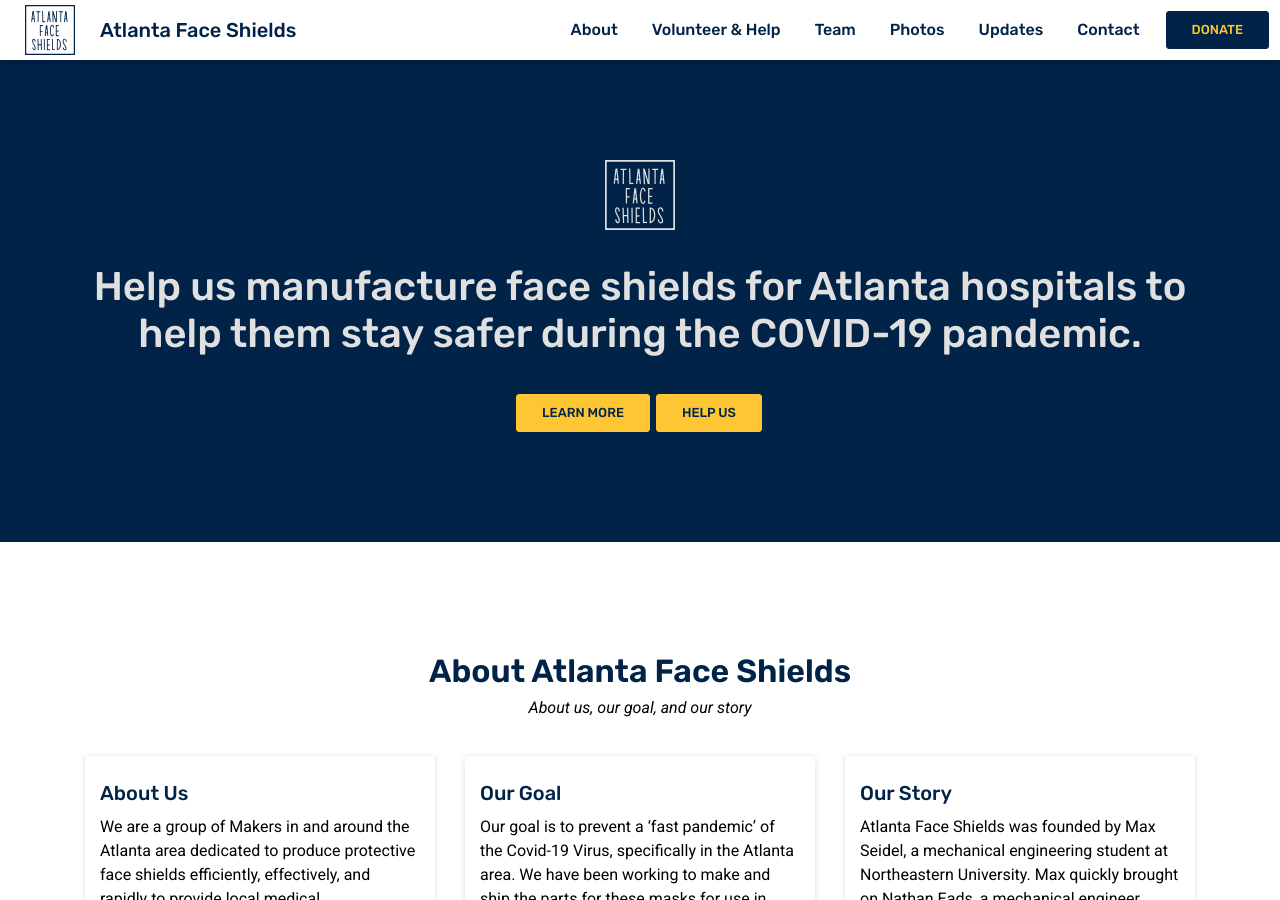
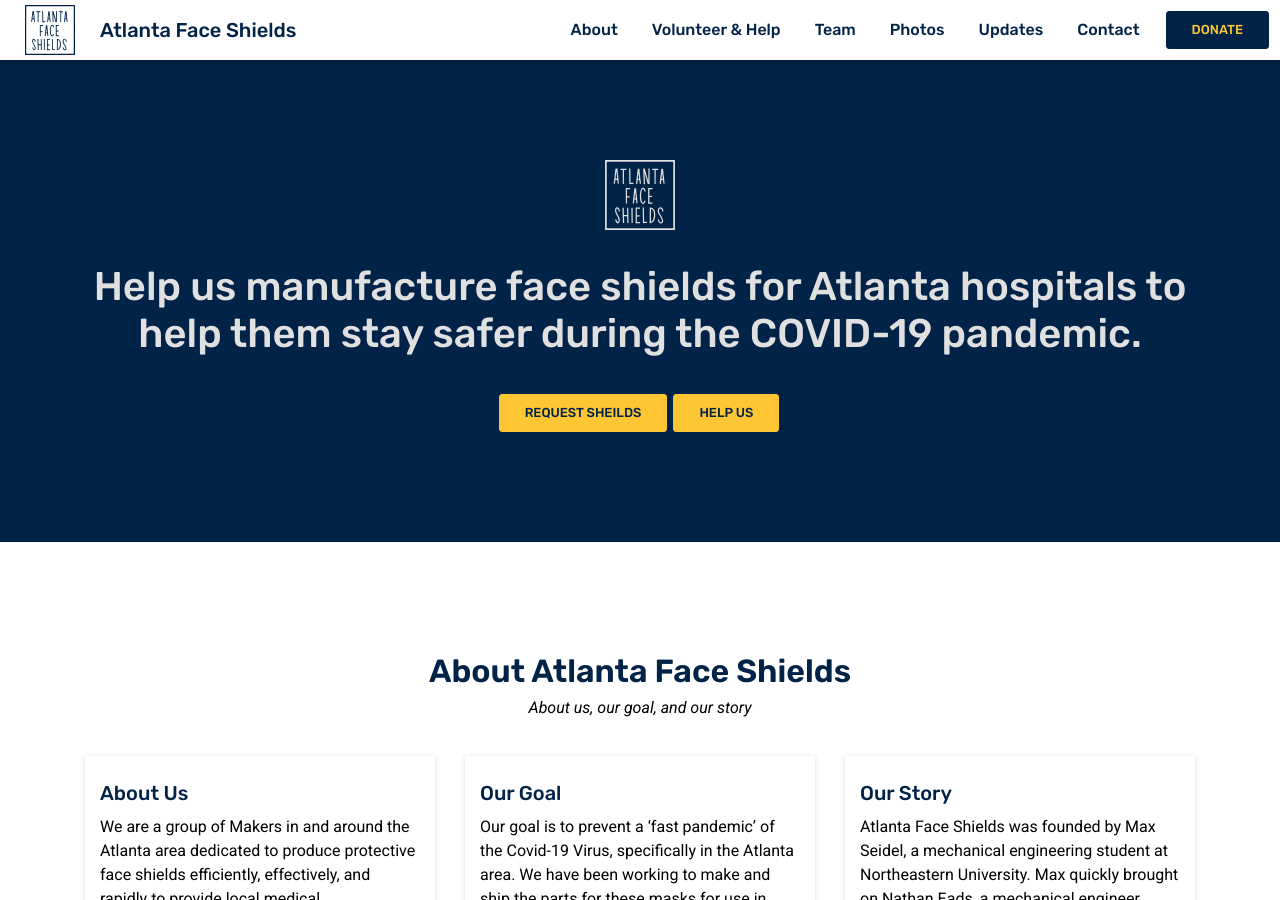
Before and after one commit to jackbuehner/afs-website, a Jekyll site: the page built from index.html, in a window 1280 px wide and 900 px high. Built offline with Jekyll 4.4.1, drawn with Linux system fonts in a browser that asks for light colours; a script that is not in the unit is left out.

Commit message:
switch 'learn more' button to 'request shields'

```diff
--- a/_layouts/default.html
+++ b/_layouts/default.html
@@ -35,7 +35,7 @@
       <h2>Help us manufacture face shields for Atlanta hospitals to help them stay safer during the COVID-19 pandemic.</h2>
       {% if page.buttons != false %}
       <div>
-        <a href="{% if page.title != 'index' %}index{% endif %}#about" class="btn">Learn more</a>
+        <a href="contact" class="btn">Request sheilds</a>
         <a href="{% if page.title != 'index' %}index{% endif %}#howHelp" class="btn">Help us</a>
       </div>
       {% endif %}
```
